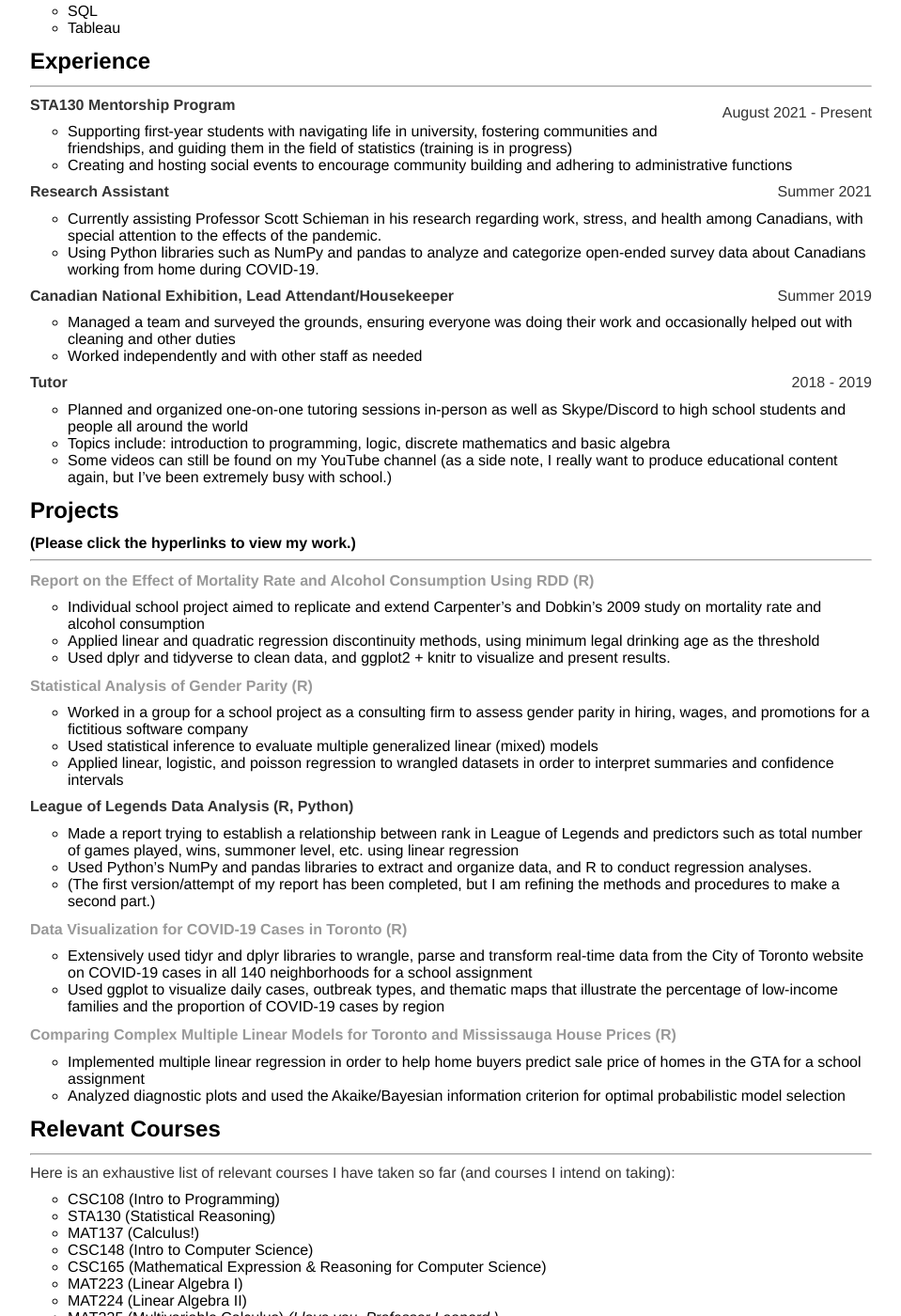
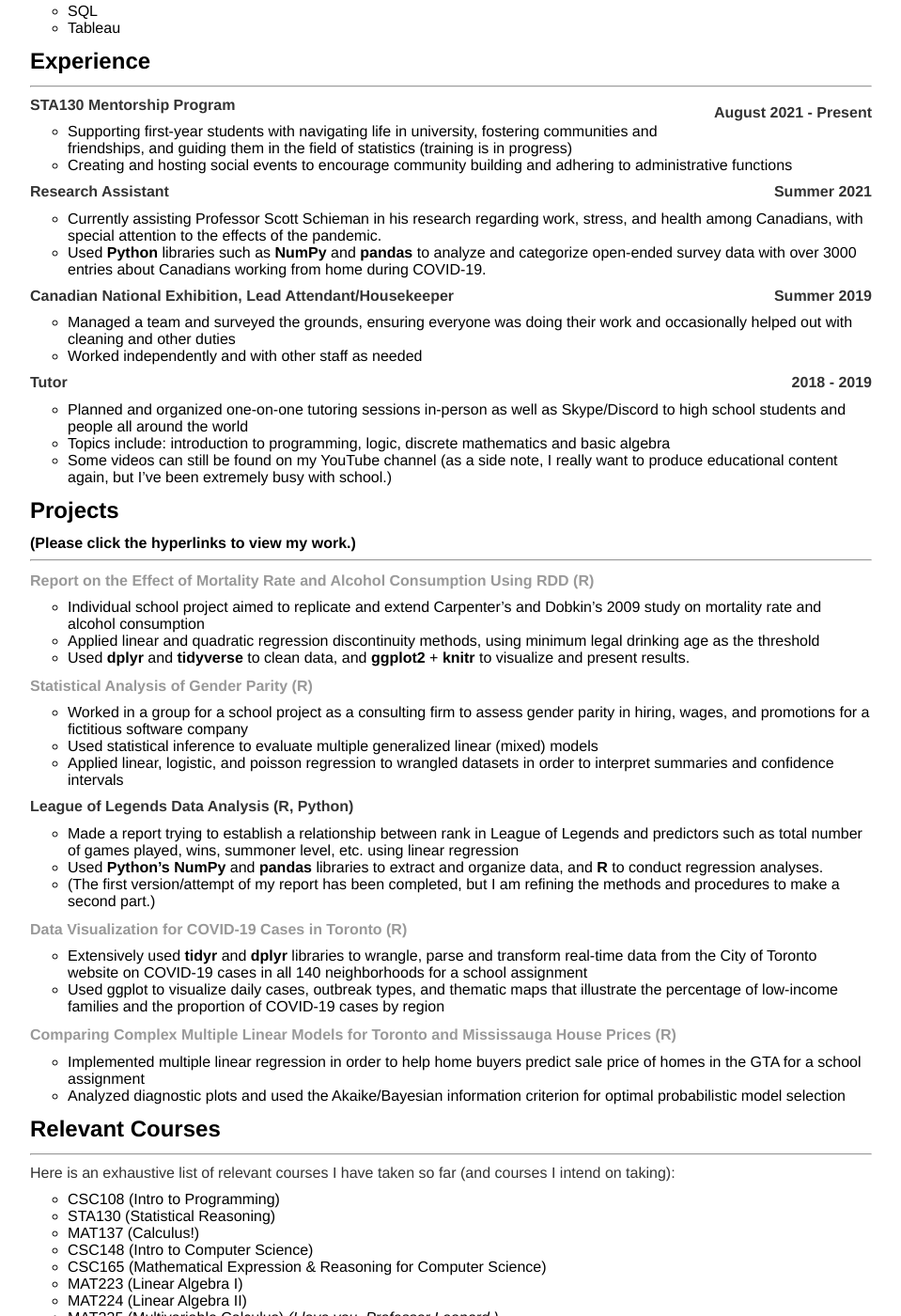
Before and after one commit to TheGort/thegort.github.io, a Jekyll site: the page built from cv.md, in a window 1280 px wide and 1400 px high, scrolled down 563 px. Shown: the whole window at 94% size, without its empty margins (160-1119 px from the left). Built offline with Jekyll 4.4.1, drawn with Linux system fonts in a browser that asks for light colours; some of the changed text lies outside the part shown.

Commit message:
Formatting changes

```diff
--- a/cv.md
+++ b/cv.md
@@ -28,22 +28,22 @@ I am comfortable with the following languages/applications:
 ## Experience
 ----
 
-<p style = "float:right;">August 2021 - Present</p>
+<p style = "float:right;"><b>August 2021 - Present</b></p>
 **STA130 Mentorship Program**
 * Supporting first-year students with navigating life in university, fostering communities and friendships, and guiding them in the field of statistics (training is in progress)
 * Creating and hosting social events to encourage community building and adhering to administrative functions
 
-<p style = "float:right;">Summer 2021</p>
+<p style = "float:right;"><b>Summer 2021</b></p>
 **Research Assistant**
 * Currently assisting Professor Scott Schieman in his research regarding work, stress, and health among Canadians, with special attention to the effects of the pandemic.
-* Using Python libraries such as NumPy and pandas to analyze and categorize open-ended survey data about Canadians working from home during COVID-19.
+* Used **Python** libraries such as **NumPy** and **pandas** to analyze and categorize open-ended survey data with over 3000 entries about Canadians working from home during COVID-19.
 
-<p style = "float: right;">Summer 2019</p>
+<p style = "float: right;"><b>Summer 2019</b></p>
 **Canadian National Exhibition, Lead Attendant/Housekeeper**
 * Managed a team and surveyed the grounds, ensuring everyone was doing their work and occasionally helped out with cleaning and other duties
 * Worked independently and with other staff as needed
 
-<p style = "float: right;">2018 - 2019</p>
+<p style = "float: right;"><b>2018 - 2019</b></p>
 **Tutor**
 * Planned and organized one-on-one tutoring sessions in-person as well as Skype/Discord to high school students and people all around the world
 * Topics include: introduction to programming, logic, discrete mathematics and basic algebra
@@ -56,7 +56,7 @@ I am comfortable with the following languages/applications:
 [**Report on the Effect of Mortality Rate and Alcohol Consumption Using RDD (R)**]({{ site.url }}/assets/sta304_project.pdf){:target="_blank"}
 * Individual school project aimed to replicate and extend Carpenter's and Dobkin's 2009 study on mortality rate and alcohol consumption
 * Applied linear and quadratic regression discontinuity methods, using minimum legal drinking age as the threshold
-* Used dplyr and tidyverse to clean data, and ggplot2 + knitr to visualize and present results.
+* Used **dplyr** and **tidyverse** to clean data, and **ggplot2** + **knitr** to visualize and present results.
 
 [**Statistical Analysis of Gender Parity (R)**]({{ site.url }}/assets/sta303_project.pdf){:target="_blank"}
 * Worked in a group for a school project as a consulting firm to assess gender parity in hiring, wages, and promotions for a fictitious software company
@@ -65,11 +65,11 @@ I am comfortable with the following languages/applications:
 
 **League of Legends Data Analysis (R, Python)**
 * Made a report trying to establish a relationship between rank in League of Legends and predictors such as total number of games played, wins, summoner level, etc. using linear regression
-* Used Python's NumPy and pandas libraries to extract and organize data, and R to conduct regression analyses.
+* Used **Python's** **NumPy** and **pandas** libraries to extract and organize data, and **R** to conduct regression analyses.
 * (The first version/attempt of my report has been completed, but I am refining the methods and procedures to make a second part.)
 
 [**Data Visualization for COVID-19 Cases in Toronto (R)**]({{ site.url }}/assets/sta303_data-exploration_final.pdf){:target="_blank"}
-* Extensively used tidyr and dplyr libraries to wrangle, parse and transform real-time data from the City of Toronto website on COVID-19 cases in all 140 neighborhoods for a school assignment
+* Extensively used **tidyr** and **dplyr** libraries to wrangle, parse and transform real-time data from the City of Toronto website on COVID-19 cases in all 140 neighborhoods for a school assignment
 * Used ggplot to visualize daily cases, outbreak types, and thematic maps that illustrate the percentage of low-income families and the proportion of COVID-19 cases by region
 
 [**Comparing Complex Multiple Linear Models for Toronto and Mississauga House Prices (R)**]({{ site.url }}/assets/sta302_a3.pdf){:target="_blank"}
@@ -95,15 +95,15 @@ Here is an exhaustive list of relevant courses I have taken so far (and courses
 * STA302/1001 (Methods of Data Analysis I)
 * STA303/1002 (Methods of Data Analysis II)
 * STA304/1003 (Surveys, Sampling and Observational Data)
+* STA305/1004 (Design and Analysis of Experiments)
 * MAT334 (Complex Variables) _(I love you, Petra Bonfert Taylor and CrystalMath.)_
 * STA347 (Probability Theory I)
 * FSL421 (French IV)
 * _In progress:_
-  - STA305/1004 (Design and Analysis of Experiments)
-* _Courses I plan to take in the future:_
   - EAS120 (Modern Standard Japanese I)
   - MAT337 (Intro to Real Analysis)
   - APM462 (Nonlinear Optimization)
   - STA442/2101 (Methods of Applied Statistics)
   - STA437/2005 (Methods for Multivariate Data)
   - STA457/2202 (Time Series Analysis)
+  - STA496 (Readings in Statistics) with Professor Liza Bolton.
--- a/index.html
+++ b/index.html
@@ -6,5 +6,5 @@ title: David Pham, TheGort
 	<h1>What's up guys, it's David here.</h1>
 	<p>My name is David Pham, and I’m currently a fourth year student at the University of Toronto (St. George) studying mathematics and statistics. (Let's go)</p>
 	<p>This website was made using Jekyll.</p>
-	<img src="/assets/images/rsz_yessir2.jpg" alt = "A picture of me">
+	<img src="/assets/images/yessir2.jpg" alt = "A picture of me">
 </div><!-- /.blurb -->
```
Also changed, not shown: about.md (+1 -1 lines), assets/images/rsz_yessir2.jpg (deleted), assets/images/yessir2.JPG, 1 other file.
